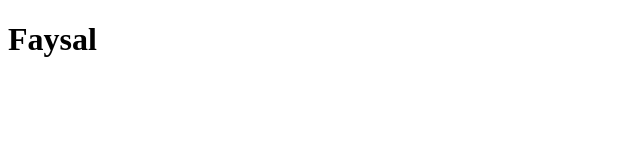
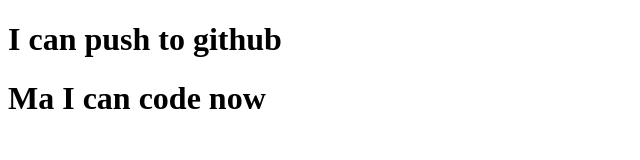
Before and after one commit to MohammadFaysal731/my-second-repo, a plain HTML site: page index.html in a window 1280 px wide. Shown: the whole page, without its empty margins (0-640 px from the left). Drawn offline with Linux system fonts and the light colour scheme.

Commit message:
head add

```diff
--- a/index.html
+++ b/index.html
@@ -7,6 +7,9 @@
     <title>My second github repo</title>
 </head>
 <body>
-    <h1> Faysal</h1>
+    <h1>I can push to github </h1>
+    <h1>Ma I can code now</h1>
+
+
 </body>
 </html>
```
